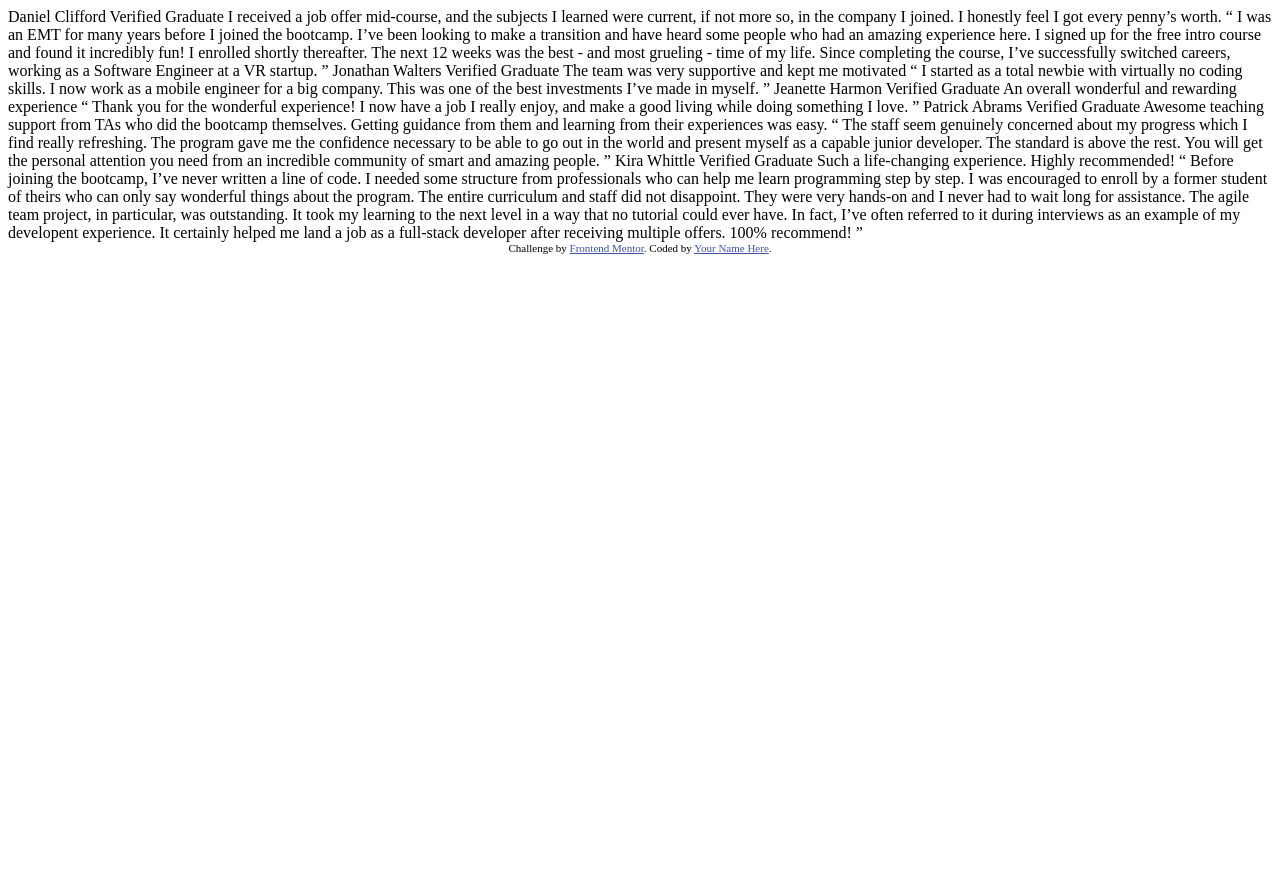
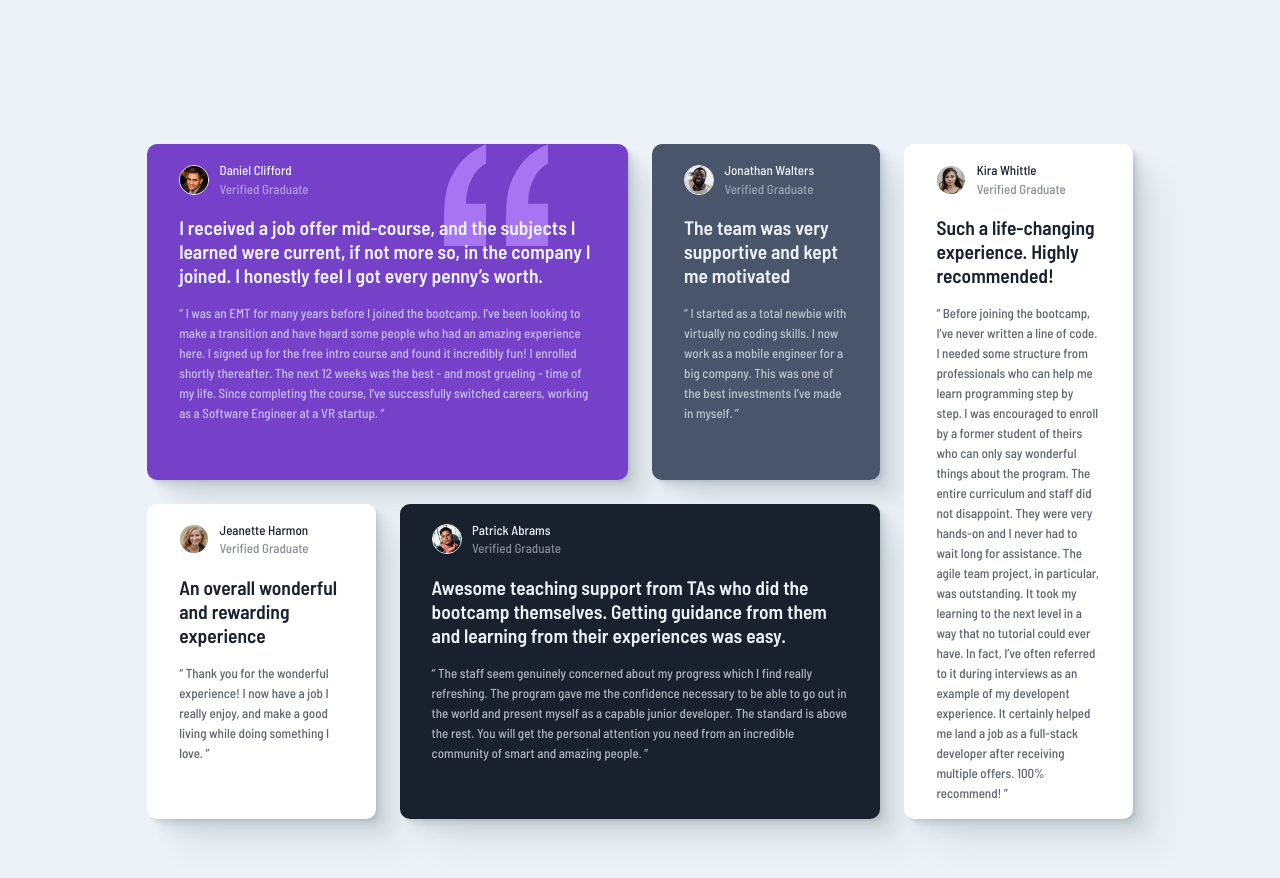
Before and after one commit to vishalnirmal/Testimonials-Grid-Section, a plain HTML site: page index.html in a window 1280 px wide. Before the commit the page ends 800 px from the top, so only its background shows below. Drawn offline with Linux system fonts and the light colour scheme.

Commit message:
Added content and styling to th epage

```diff
--- a/index.html
+++ b/index.html
@@ -5,72 +5,84 @@
   <meta name="viewport" content="width=device-width, initial-scale=1.0"> <!-- displays site properly based on user's device -->
 
   <link rel="icon" type="image/png" sizes="32x32" href="./images/favicon-32x32.png">
-
-  <title>Frontend Mentor | [Challenge Name Here]</title>
-
-  <!-- Feel free to remove these styles or customise in your own stylesheet 👍 -->
-  <style>
-    .attribution { font-size: 11px; text-align: center; }
-    .attribution a { color: hsl(228, 45%, 44%); }
-  </style>
+  <link rel="stylesheet" href="./styles.css">
+  <title>Frontend Mentor | Testimonials Grid Section</title>
 </head>
 <body>
-  Daniel Clifford
-  Verified Graduate
-
-  I received a job offer mid-course, and the subjects I learned were current, if not more so,
-  in the company I joined. I honestly feel I got every penny’s worth.
-
-  “ I was an EMT for many years before I joined the bootcamp. I’ve been looking to make a
+  <div class="main">
+    <div class="card">
+      <div class="profile-section">
+        <img src="./images/image-daniel.jpg" alt="profile-pic" class="profile-pic">
+        <div class="details">
+          <p class="name">Daniel Clifford</p>
+          <p class="user-status">Verified Graduate</p>
+        </div>
+      </div>
+      <p class="testimony">I received a job offer mid-course, and the subjects I learned were current, if not more so,
+        in the company I joined. I honestly feel I got every penny’s worth.</p>
+      <p class="story">“ I was an EMT for many years before I joined the bootcamp. I’ve been looking to make a
         transition and have heard some people who had an amazing experience here. I signed up
         for the free intro course and found it incredibly fun! I enrolled shortly thereafter.
         The next 12 weeks was the best - and most grueling - time of my life. Since completing
-  the course, I’ve successfully switched careers, working as a Software Engineer at a VR startup. ”
-
-  Jonathan Walters
-  Verified Graduate
-
-  The team was very supportive and kept me motivated
-
-  “ I started as a total newbie with virtually no coding skills. I now work as a mobile engineer
-  for a big company. This was one of the best investments I’ve made in myself. ”
-
-  Jeanette Harmon
-  Verified Graduate
-
-  An overall wonderful and rewarding experience
-
-  “ Thank you for the wonderful experience! I now have a job I really enjoy, and make a good living
-  while doing something I love. ”
-
-  Patrick Abrams
-  Verified Graduate
-
-  Awesome teaching support from TAs who did the bootcamp themselves. Getting guidance from them and
-  learning from their experiences was easy.
-
-  “ The staff seem genuinely concerned about my progress which I find really refreshing. The program
+        the course, I’ve successfully switched careers, working as a Software Engineer at a VR startup. ”</p>
+    </div>
+    <div class="card">
+      <div class="profile-section">
+        <img src="./images/image-jonathan.jpg" alt="profile-pic" class="profile-pic">
+        <div class="details">
+          <p class="name">Jonathan Walters</p>
+          <p class="user-status">Verified Graduate</p>
+        </div>
+      </div>
+      <p class="testimony">The team was very supportive and kept me motivated</p>
+      <p class="story">“ I started as a total newbie with virtually no coding skills. I now work as a mobile engineer
+        for a big company. This was one of the best investments I’ve made in myself. ”</p>
+    </div>
+    <div class="card">
+      <div class="profile-section">
+        <img src="./images/image-jeanette.jpg" alt="profile-pic" class="profile-pic">
+        <div class="details">
+          <p class="name">Jeanette Harmon</p>
+          <p class="user-status">Verified Graduate</p>
+        </div>
+      </div>
+      <p class="testimony">An overall wonderful and rewarding experience</p>
+      <p class="story">“ Thank you for the wonderful experience! I now have a job I really enjoy, and make a good living
+        while doing something I love. ”</p>
+    </div>
+    <div class="card">
+      <div class="profile-section">
+        <img src="./images/image-patrick.jpg" alt="profile-pic" class="profile-pic">
+        <div class="details">
+          <p class="name">Patrick Abrams</p>
+          <p class="user-status">Verified Graduate</p>
+        </div>
+      </div>
+      <p class="testimony">Awesome teaching support from TAs who did the bootcamp themselves. Getting guidance from them and
+        learning from their experiences was easy.</p>
+      <p class="story">“ The staff seem genuinely concerned about my progress which I find really refreshing. The program
         gave me the confidence necessary to be able to go out in the world and present myself as a capable
         junior developer. The standard is above the rest. You will get the personal attention you need from
-  an incredible community of smart and amazing people. ”
-
-  Kira Whittle
-  Verified Graduate
-
-  Such a life-changing experience. Highly recommended!
-
-  “ Before joining the bootcamp, I’ve never written a line of code. I needed some structure from
+        an incredible community of smart and amazing people. ”</p>
+    </div>
+    <div class="card">
+      <div class="profile-section">
+        <img src="./images/image-kira.jpg" alt="profile-pic" class="profile-pic">
+        <div class="details">
+          <p class="name">Kira Whittle</p>
+          <p class="user-status">Verified Graduate</p>
+        </div>
+      </div>
+      <p class="testimony">Such a life-changing experience. Highly recommended!</p>
+      <p class="story">“ Before joining the bootcamp, I’ve never written a line of code. I needed some structure from
         professionals who can help me learn programming step by step. I was encouraged to enroll by a former
         student of theirs who can only say wonderful things about the program. The entire curriculum and staff
         did not disappoint. They were very hands-on and I never had to wait long for assistance. The agile team
         project, in particular, was outstanding. It took my learning to the next level in a way that no tutorial
         could ever have. In fact, I’ve often referred to it during interviews as an example of my developent
         experience. It certainly helped me land a job as a full-stack developer after receiving multiple offers.
-  100% recommend! ”
-
-  <div class="attribution">
-    Challenge by <a href="https://www.frontendmentor.io?ref=challenge" target="_blank">Frontend Mentor</a>.
-    Coded by <a href="#">Your Name Here</a>.
+        100% recommend! ”</p>
+    </div>
   </div>
 </body>
 </html>
--- /dev/null
+++ b/styles.css
@@ -0,0 +1,101 @@
+@import url('https://fonts.googleapis.com/css2?family=Barlow+Semi+Condensed:wght@500;600&display=swap');
+body{
+    margin: 0;
+    font-family: 'Barlow Semi Condensed', sans-serif;
+    font-size: 13px;
+    background-color: hsl(210, 46%, 95%);
+    position: relative;
+}
+.main{
+    width: 77vw;
+    margin: 9rem auto;
+    display: grid;
+    grid-template-columns: 1fr 1fr 1fr 1fr;
+    grid-template-rows: auto;
+    gap: 1.5rem;
+}
+.card{
+    padding: 1rem 2rem;
+    border-radius: 10px;
+    box-shadow: 2px 2px 2px hsla(219, 29%, 14%, 0.05),
+                4px 4px 4px hsla(219, 29%, 14%, 0.05),
+                8px 8px 8px hsla(219, 29%, 14%, 0.05),
+                16px 16px 16px hsla(219, 29%, 14%, 0.05),
+                32px 32px 32px hsla(219, 29%, 14%, 0.05);
+}
+.profile-section{
+    display: grid;
+    grid-template-columns: auto auto;
+    justify-content: flex-start;
+    align-items: center;
+    gap: 0.65rem;
+}
+.profile-section p{
+    margin: 0.15rem 0;
+}
+.profile-pic{
+    width: 1.75rem;
+    height: 1.75rem;
+    border-radius: 50%;
+    border: 1px solid white;
+}
+.name{
+    font-weight: 500;
+}
+.user-status{
+    opacity: 0.5;
+}
+.testimony{
+    font-size: 1.5em;
+    font-weight: 600;
+    margin: 1rem 0;
+}
+.story{
+    opacity: 0.7;
+    font-size: 1em;
+    margin: auto 0 0;
+    line-height: 1.25rem;
+}
+.card:nth-child(1){
+    grid-area: 1 / 1 / 1 / span 2;
+    color: hsl(210, 46%, 95%);
+    background: hsl(263, 55%, 52%) url("./images/bg-pattern-quotation.svg") no-repeat top right 5rem;
+}
+.card:nth-child(2){
+    background-color: hsl(217, 19%, 35%);
+    color: hsl(210, 46%, 95%);
+}
+.card:nth-child(3){
+    background-color: #fff;
+    color: hsl(219, 29%, 14%);
+}
+.card:nth-child(4){
+    grid-area: 2 / 2 / 2 / span 2;
+    background-color: hsl(219, 29%, 14%);
+    color: hsl(210, 46%, 95%);
+}
+.card:nth-child(5){
+    background-color: #fff;
+    color: hsl(219, 29%, 14%);
+    grid-area: 1 / 4 / span 2 / 4;
+}
+@media (max-width: 1200px){
+    .main{
+        width: 92vw;
+        margin: 4.5rem auto;
+    }
+}
+@media (max-width: 900px){
+    .main{
+        grid-template-columns: 1fr;
+        width: 87vw;
+        max-width: 450px;
+        font-size: 12px;
+    }
+    .card{
+        grid-area: initial !important;
+    }
+    .card:nth-child(1){
+        background-position: top right 1.7rem;
+    }
+}
```
Lines whose indentation alone changed are shown as unchanged.
